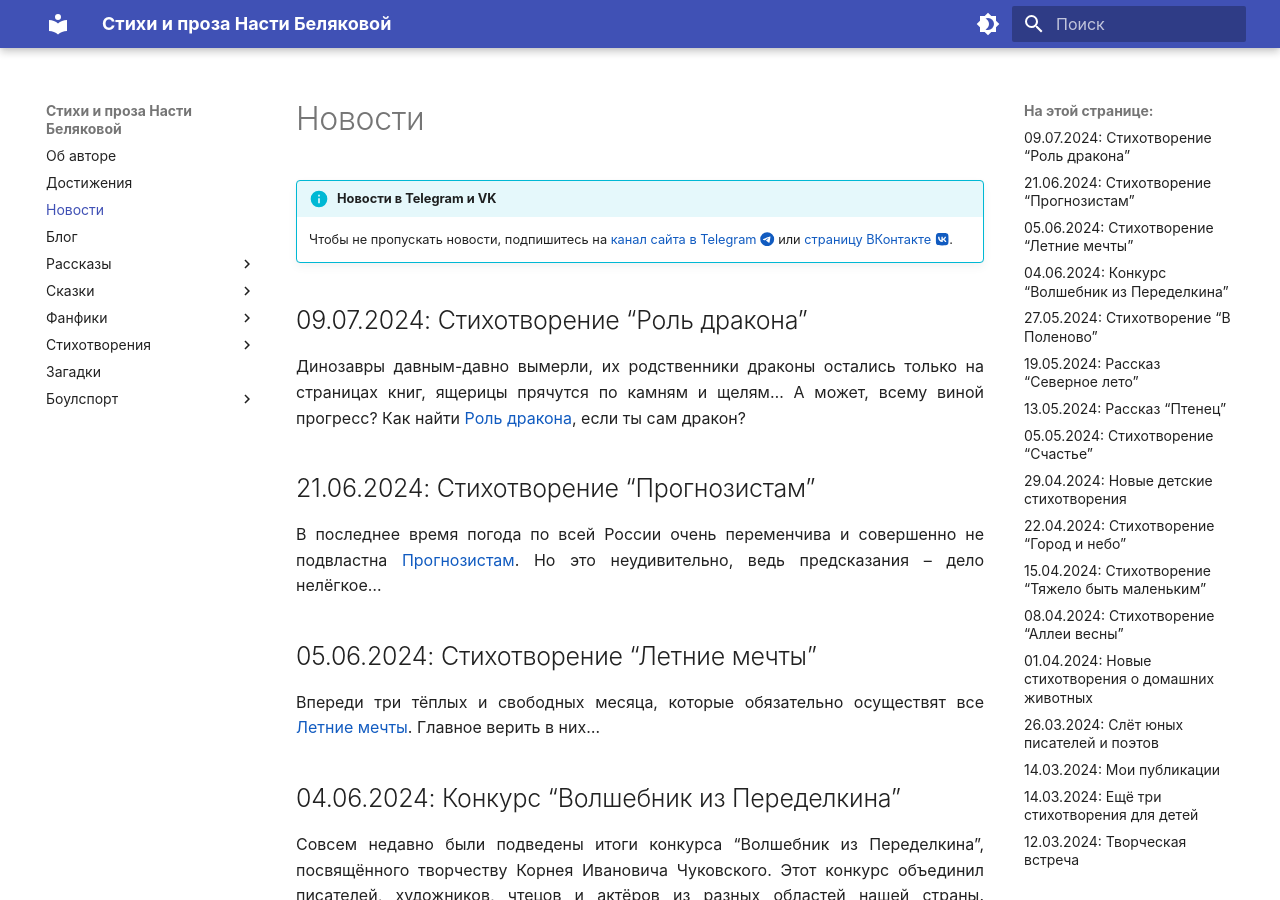
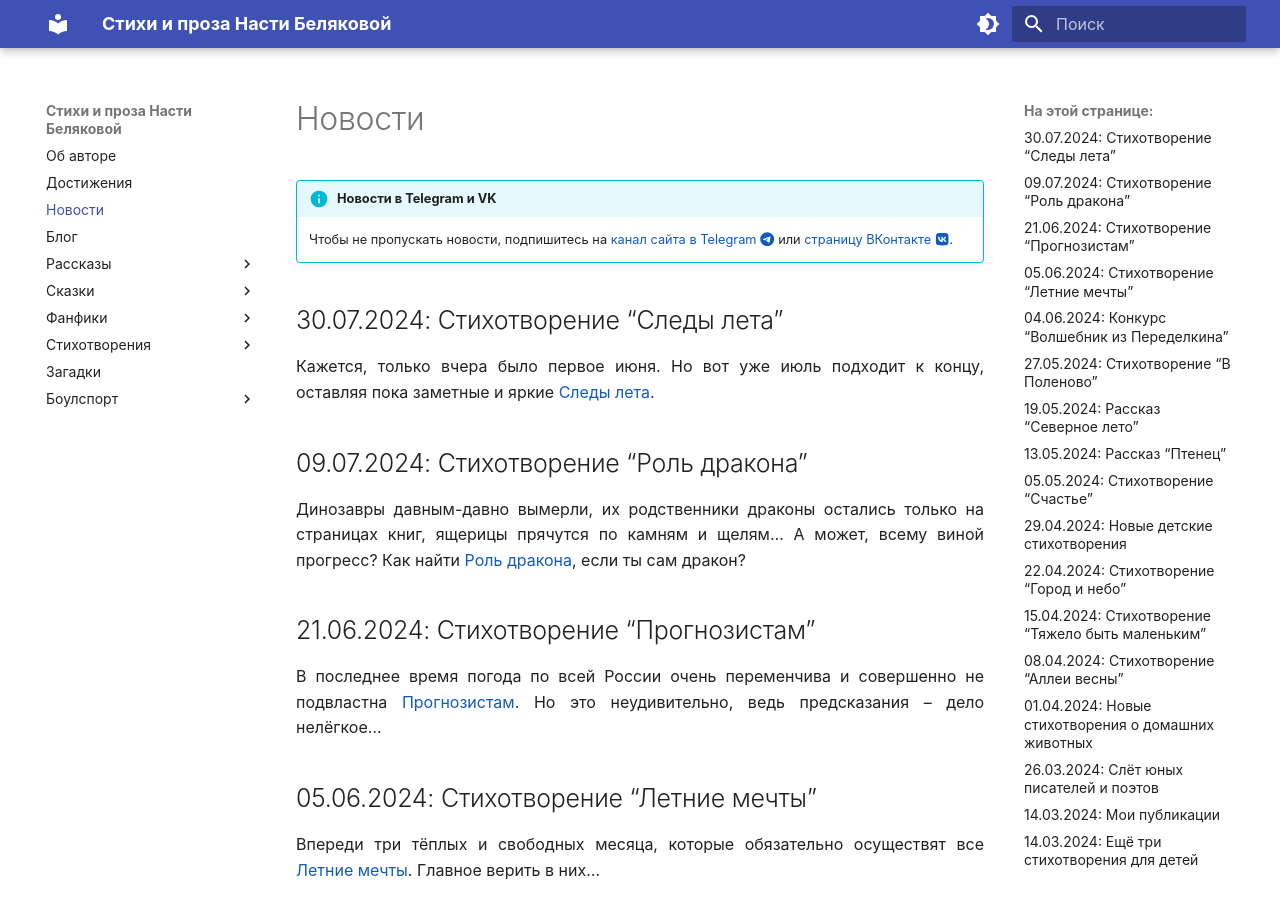
Before and after one commit to lib-beliakova/lib-beliakova.github.io, an MkDocs documentation site: the page built from docs/news.md, in a window 1280 px wide and 900 px high. Built offline with MkDocs 1.6.1 and Material for MkDocs 9.7.7, drawn with Linux system fonts in a browser that asks for light colours.

Commit message:
Summer traces

```diff
--- a/docs/news.md
+++ b/docs/news.md
@@ -2,6 +2,10 @@
 
 !!! info "Новости в Telegram и VK"
     Чтобы не пропускать новости, подпишитесь на [канал сайта в Telegram :fontawesome-brands-telegram:](https://t.me/lib_beliakova) или [страницу ВКонтакте :fontawesome-brands-vk:](https://vk.com/lib_beliakova).
+
+## 30.07.2024: Стихотворение "Следы лета"
+
+Кажется, только вчера было первое июня. Но вот уже июль подходит к концу, оставляя пока заметные и яркие [Следы лета](poems/summer-traces.md).
 
 ## 09.07.2024: Стихотворение "Роль дракона"
 
--- a/docs/poems/index.md
+++ b/docs/poems/index.md
@@ -22,6 +22,7 @@
     * [В Поленово](polenovo.md)
     * [В деревне](country.md)
     * [Лето](summer.md)
+    * [Следы лета](summer-traces.md)
     * [Вернулась осень...](autumn-is-back.md)
     * [Скверик осени](garden-of-autumn.md)
     * [Осенний парад](autumn-parade.md)
--- a/mkdocs.yml
+++ b/mkdocs.yml
@@ -56,6 +56,7 @@ nav:
       - poems/polenovo.md
       - poems/country.md
       - poems/summer.md
+      - poems/summer-traces.md
       - poems/autumn-is-back.md
       - poems/garden-of-autumn.md
       - poems/autumn-parade.md
```
Also changed, not shown: docs/poems/summer-traces.md (added, +15 -0 lines), docs/images/summer-traces.jpg (added).
